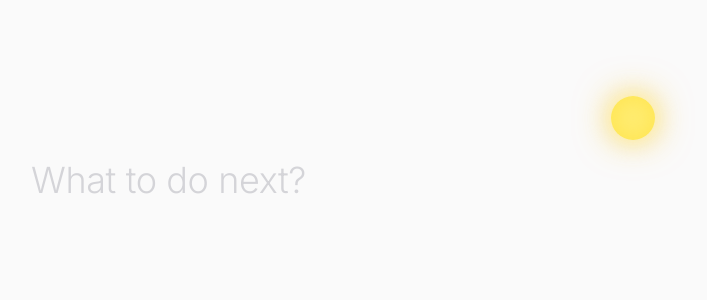
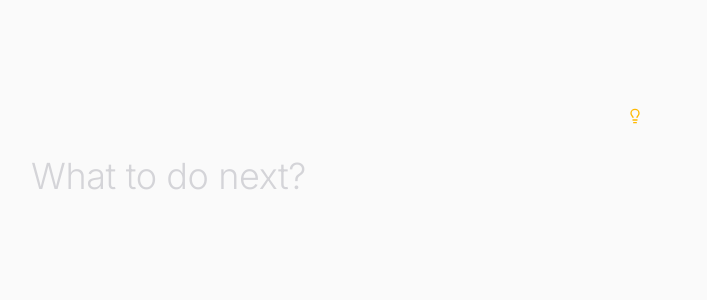
Before and after one commit to mingzhangyang/ZenDo, a React (Vite) app: page / in a window 1280 px wide. Shown: the top 300 px of the page, without its empty margins (297-1004 px from the left). Built offline with nearby package versions, Linux system fonts and the light colour scheme.

Commit message:
feat: Update analytics button icon and adjust styling for improved accessibility

```diff
--- a/src/App.tsx
+++ b/src/App.tsx
@@ -1,6 +1,6 @@
 import { useEffect, useMemo, useRef, useState, KeyboardEvent } from 'react';
 import { AnimatePresence, motion } from 'motion/react';
-import { ArrowLeft, Pause, Play } from 'lucide-react';
+import { ArrowLeft, Lightbulb, Pause, Play } from 'lucide-react';
 import { classifyTodoDetailed } from './lib/ai';
 import { loadDailyMetrics, loadTodos, persistStateSnapshot } from './lib/db';
 import { CategoryId, DailyMetric, TodoEvent, TodoItem, TodoEventType } from './lib/types';
@@ -591,10 +591,10 @@ export default function App() {
           <div className="flex justify-end mb-5">
             <button
               onClick={() => setViewMode('analytics')}
-              className="relative h-11 w-11 rounded-full bg-yellow-300/80 shadow-[0_0_36px_rgba(251,191,36,0.65)] hover:bg-yellow-300 focus-visible:bg-yellow-300 transition-all duration-300 hover:scale-105 focus-visible:scale-105 focus-visible:outline-none"
+              className="h-10 w-10 inline-flex items-center justify-center text-amber-400 hover:text-amber-500 focus-visible:text-amber-500 transition-colors duration-200 focus-visible:outline-none"
               aria-label={t.analytics}
             >
-              <span className="pointer-events-none absolute inset-0 rounded-full bg-yellow-200/70 blur-md" />
+              <Lightbulb size={16} className="shrink-0" />
             </button>
           </div>
         )}
```
